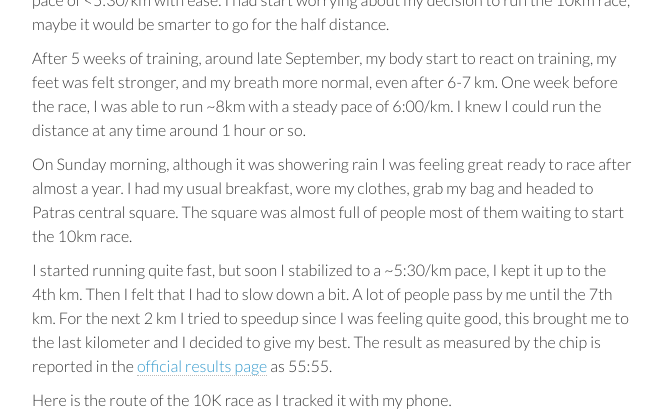
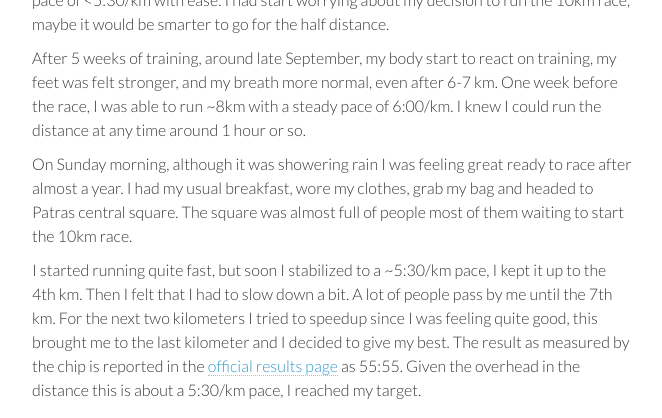
Before and after one commit to bbarekas/bbarekas.github.com, a Jekyll site: the page built from _posts/2013-10-08-my-first-race-for-2013.markdown, in a window 1280 px wide and 900 px high, scrolled down 301 px, cut to the strip 0-418 px from the top of the window. Shown: the whole strip, without its empty margins (428-1090 px from the left). Built offline with Jekyll 4.4.1, drawn with Linux system fonts in a browser that asks for light colours; nearby versions of some CDN libraries; Markdown is read by kramdown in place of the engine named in the settings; comment, search, counter and statistics services are not loaded.

Commit message:
Fix post.

```diff
--- a/_posts/2013-10-08-my-first-race-for-2013.markdown
+++ b/_posts/2013-10-08-my-first-race-for-2013.markdown
@@ -36,12 +36,14 @@ was almost full of people most of them waiting to start the 10km race.
 
 I started running quite fast, but soon I stabilized to a ~5:30/km pace,
 I kept it up to the 4th km. Then I felt that I had to slow down a bit. A lot
-of people pass by me until the 7th km. For the next 2 km I tried to speedup
-since I was feeling quite good, this brought me to the last kilometer and I
-decided to give my best. The result as measured by the chip is reported in the
+of people pass by me until the 7th km. For the next two kilometers I tried to
+speedup since I was feeling quite good, this brought me to the last kilometer
+ and I decided to give my best. The result as measured by the chip is
+ reported in the
 <a href='http://www.run-greece.gr/index.php?option=com_joodb&view=article
 &joobase=3&id=84767%3Amparekas&Itemid=136&lang=en'>
-official results page</a> as 55:55.
+official results page</a> as 55:55. Given the overhead in the distance this
+is about a 5:30/km pace, I reached my target.
 
 Here is the route of the 10K race as I tracked it with my phone.
 
```
